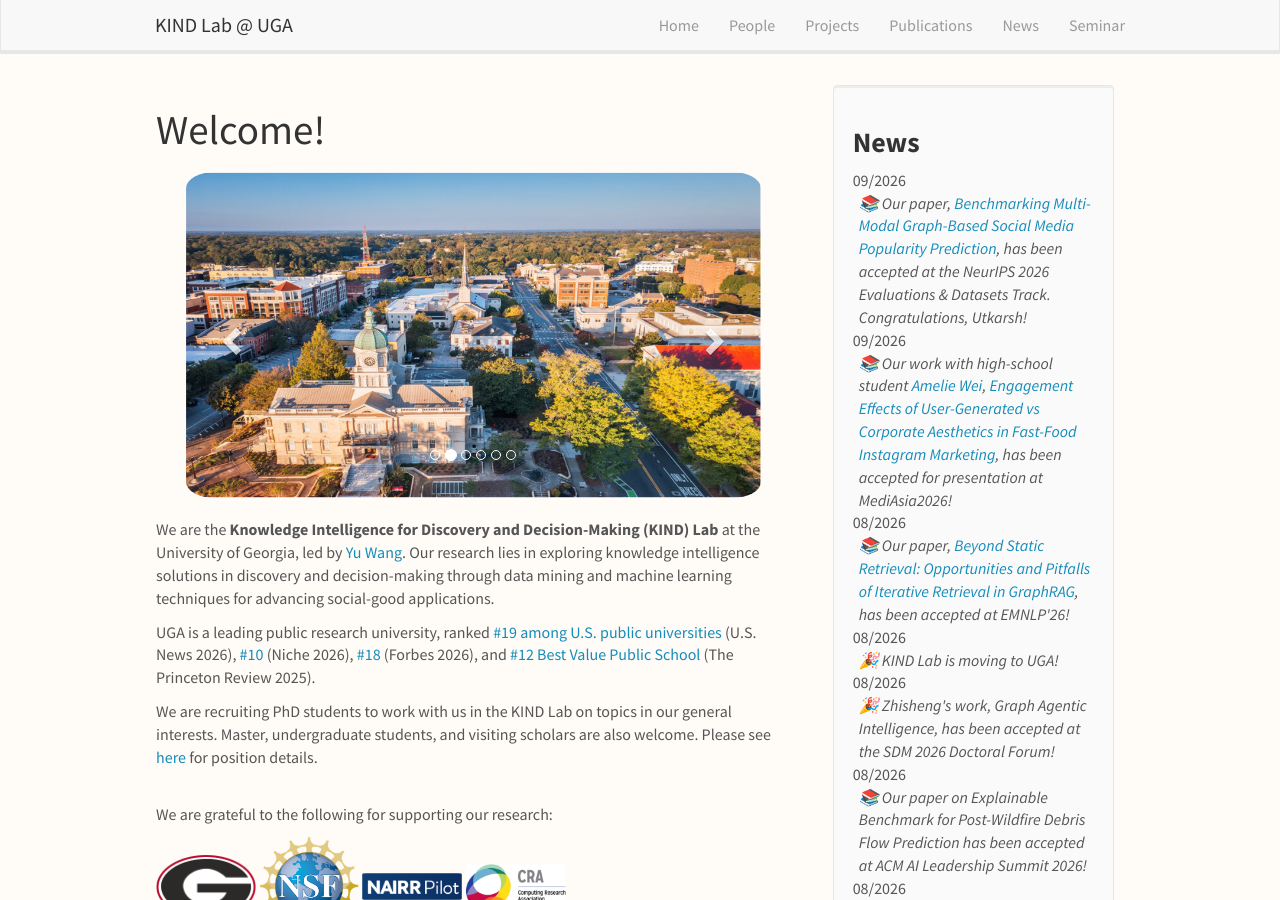
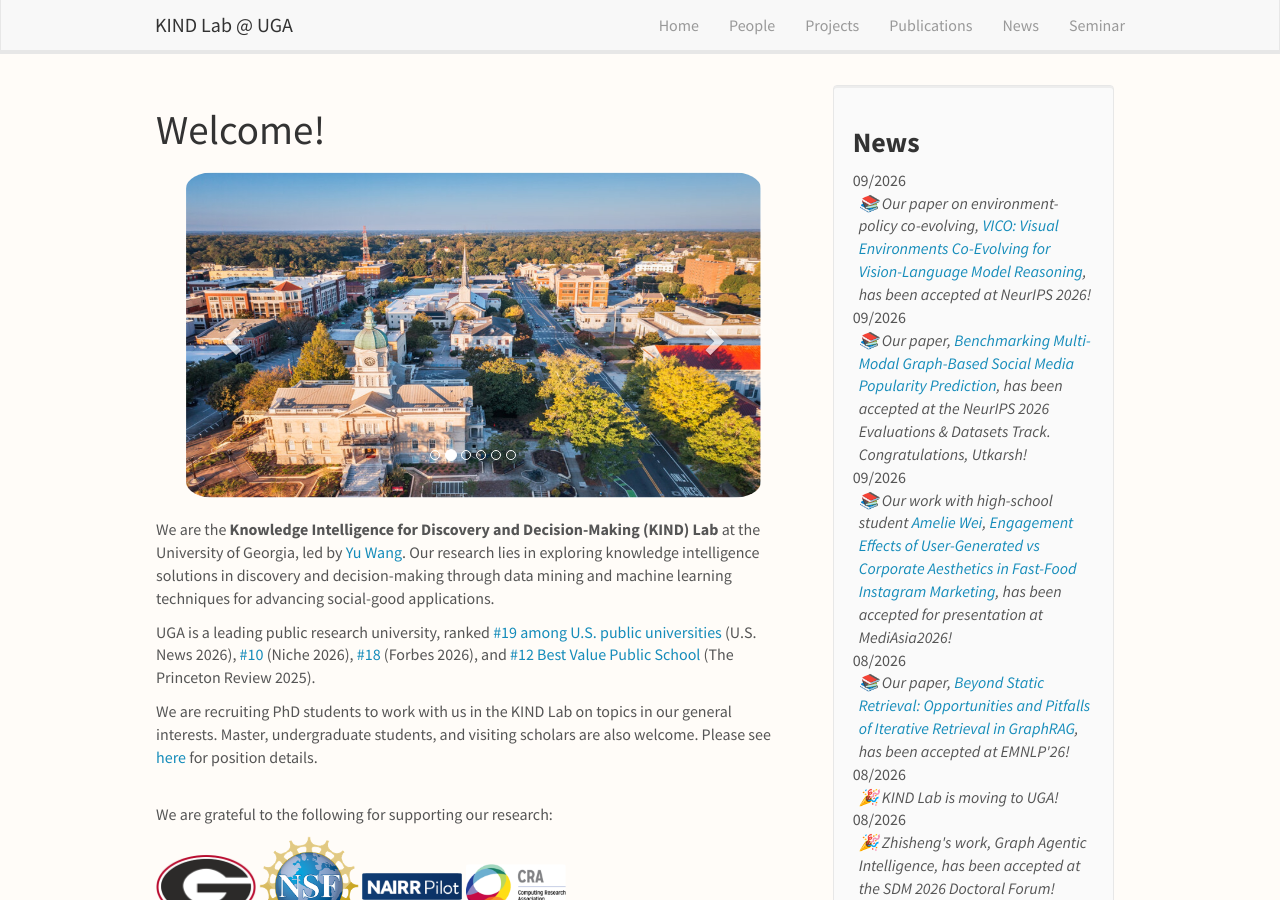
Before and after one commit to KINDLab-Fly/KINDLab-Fly.github.io, a Jekyll site: the page built from _pages/home.md, in a window 1280 px wide and 900 px high. Built offline with Jekyll 4.4.1, drawn with Linux system fonts in a browser that asks for light colours; nearby versions of some CDN libraries; some of the changed text lies outside the part shown.

Commit message:
Announce VICO NeurIPS 2026 acceptance

```diff
--- a/_data/news.yml
+++ b/_data/news.yml
@@ -1,3 +1,6 @@
+- date: 09/2026
+  headline: "📚 Our paper on environment-policy co-evolving, <a href=\"https://openreview.net/forum?id=bWQSO81TTf\" target=\"_blank\" rel=\"noopener noreferrer\">VICO: Visual Environments Co-Evolving for Vision-Language Model Reasoning</a>, has been accepted at NeurIPS 2026!"
+
 - date: 09/2026
   headline: "📚 Our paper, <a href=\"https://arxiv.org/abs/2606.27539\" target=\"_blank\" rel=\"noopener noreferrer\">Benchmarking Multi-Modal Graph-Based Social Media Popularity Prediction</a>, has been accepted at the NeurIPS 2026 Evaluations &amp; Datasets Track. Congratulations, Utkarsh!"
 
```
